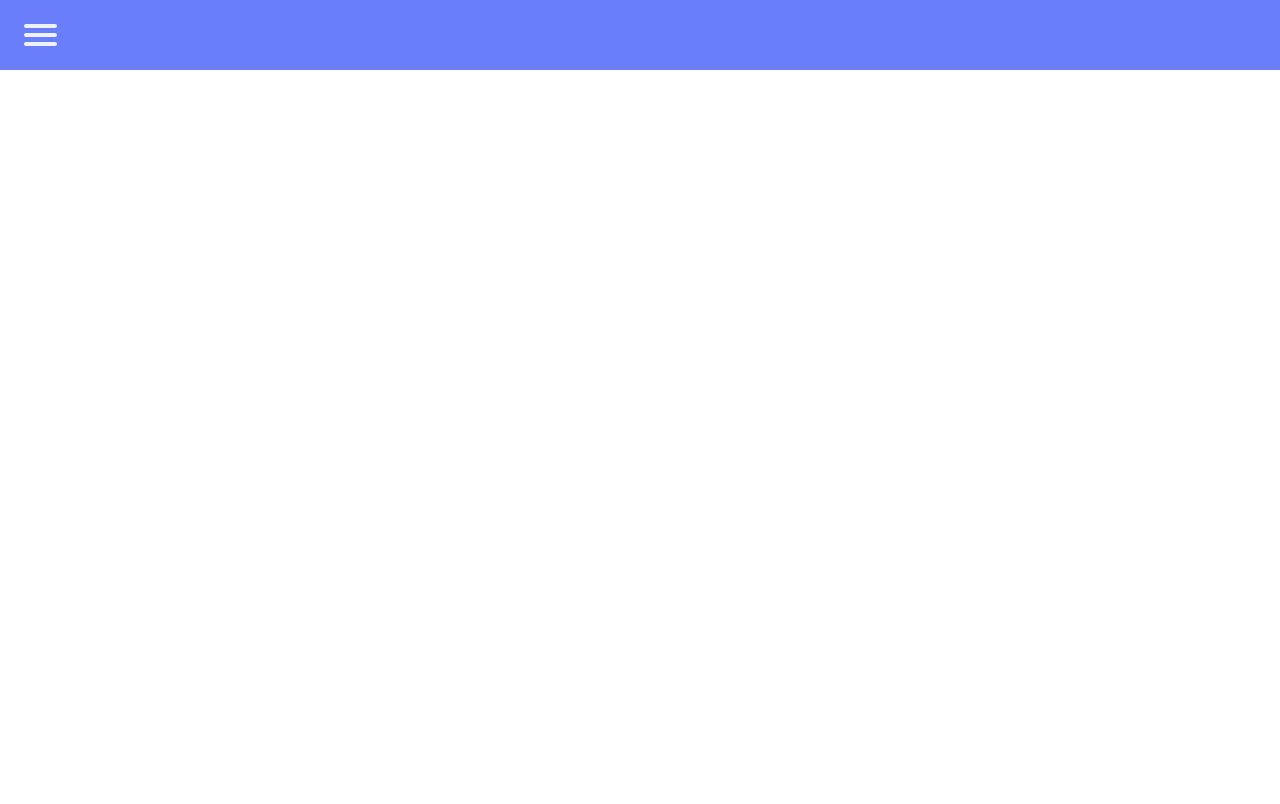
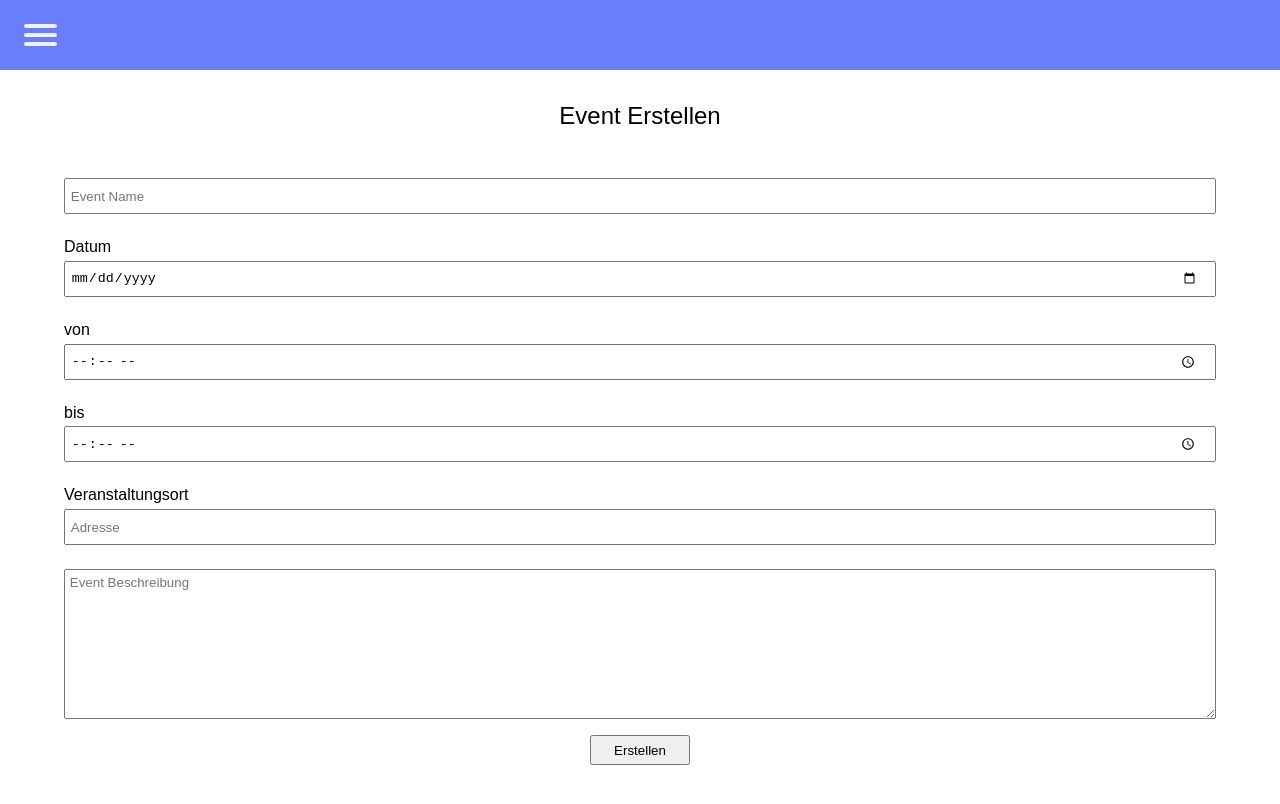
Before and after one commit to DCI-Projekt/frontend, a React (Create React App) app in the folder kalender/: page /erstellen in a window 1280 px wide. Before the commit this address had no page. Shown: the top 804 px of the page. Built offline with nearby package versions, Linux system fonts and the light colour scheme; the HTML template or start-up script is replaced by a standard one.

Commit message:
event erstellen

```diff
--- a/kalender/src/App.css
+++ b/kalender/src/App.css
@@ -160,6 +160,21 @@ input {
   margin-top: 1.5rem;
 }
 
+label{
+  text-align: left;
+  display: inline;
+  width: 100%;
+  margin-bottom: .3rem;
+}
+
+textarea{
+  width: 100%;
+  height: 150px;
+  margin-bottom: 1rem;
+  padding: .3rem 1rem 1rem 0.3rem;
+  font-family: sans-serif
+}
+
 /* kalender style ------------------------------------------------------------ */
 
 .react-calendar {
--- a/kalender/src/components/Header.js
+++ b/kalender/src/components/Header.js
@@ -18,6 +18,9 @@ const Header = () => {
           <NavLink to="/login">
             <li>Login</li>
           </NavLink>
+          <NavLink to="/erstellen">
+            <li>Event erstellen</li>
+          </NavLink>
         </ul>
       </div>
     </nav>
--- a/kalender/src/components/routes.js
+++ b/kalender/src/components/routes.js
@@ -1,3 +1,4 @@
+import EventErstellen from "../pages/EventErstellen";
 import Home from "../pages/Home";
 import Login from "../pages/Login";
 import Register from "../pages/Register";
@@ -6,6 +7,7 @@ const routes = [
   { path: "/", element: <Home />, id: 1 },
   { path: "/register", element: <Register />, id: 2 },
   { path: "/login", element: <Login />, id: 3 },
+  { path: "/erstellen", element: <EventErstellen />, id: 4 },
 ];
 
 export default routes;
--- /dev/null
+++ b/kalender/src/pages/EventErstellen.js
@@ -0,0 +1,60 @@
+const EventErstellen = () => {
+  // const { user, setUser } = useContext(UserContext);
+  // const [message, setMessage] = useState("");
+  const handleSubmit = async (e) => {
+    e.preventDefault();
+    // try {
+    //   const data = await axios.post("", user);
+    //   if (data.data.msg) {
+    //     setMessage(data.data.msg);
+    //   }
+    // } catch (error) {
+    //   if (error.response.data.error) {
+    //     setMessage(error.response.data.error.message);
+    //   }
+    // }
+  };
+  return (
+    <div>
+      <h2>Event Erstellen</h2>
+      <form onSubmit={handleSubmit}>
+        <input
+          type="text"
+          name="eventname"
+          placeholder="Event Name"
+          // onChange={(e) => setUser({ ...user, userName: e.target.value })}
+        />
+        <label>Datum</label>
+        <input
+          type="date"
+          name="date"
+          // onChange={(e) => setUser({ ...user, email: e.target.value })}
+        />
+        <label>von</label>
+        <input
+          type="time"
+          name="start"
+          // onChange={(e) => setUser({ ...user, email: e.target.value })}
+        />
+        <label>bis</label>
+        <input
+          type="time"
+          name="end"
+          // onChange={(e) => setUser({ ...user, email: e.target.value })}
+        />
+        <label>Veranstaltungsort</label>
+        <input
+          type="text"
+          name="ort"
+          placeholder="Adresse"
+          // onChange={(e) => setUser({ ...user, userName: e.target.value })}
+        />
+        <textarea placeholder="Event Beschreibung" />
+        <input className="register-button" type="submit" value="Erstellen" />
+        {/* <p>{message}</p> */}
+      </form>
+    </div>
+  );
+}
+
+export default EventErstellen;
```
